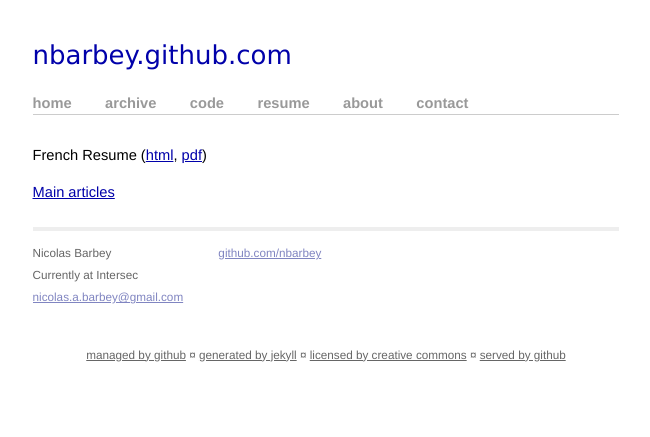
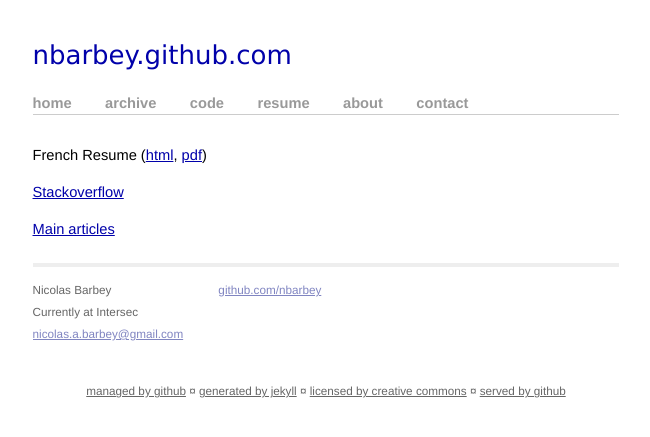
Before and after one commit to nbarbey/nbarbey.github.com, a Jekyll site: the page built from resume.md, in a window 1280 px wide. Shown: the top 437 px of the page, without its empty margins (314-964 px from the left). Built offline with Jekyll 4.4.1, drawn with Linux system fonts in a browser that asks for light colours; Markdown is read by kramdown in place of the engine named in the settings.

Commit message:
Add stackoverflow profile

```diff
--- a/resume.md
+++ b/resume.md
@@ -5,4 +5,6 @@ title: Nicolas Barbey CV
 
 French Resume ([html](/cv.html), [pdf](/cv.pdf))
 
+[Stackoverflow](http://careers.stackoverflow.com/barbey)
+
 [Main articles](http://arxiv.org/find/all/1/au:+barbey/0/1/0/all/0/1)
```
